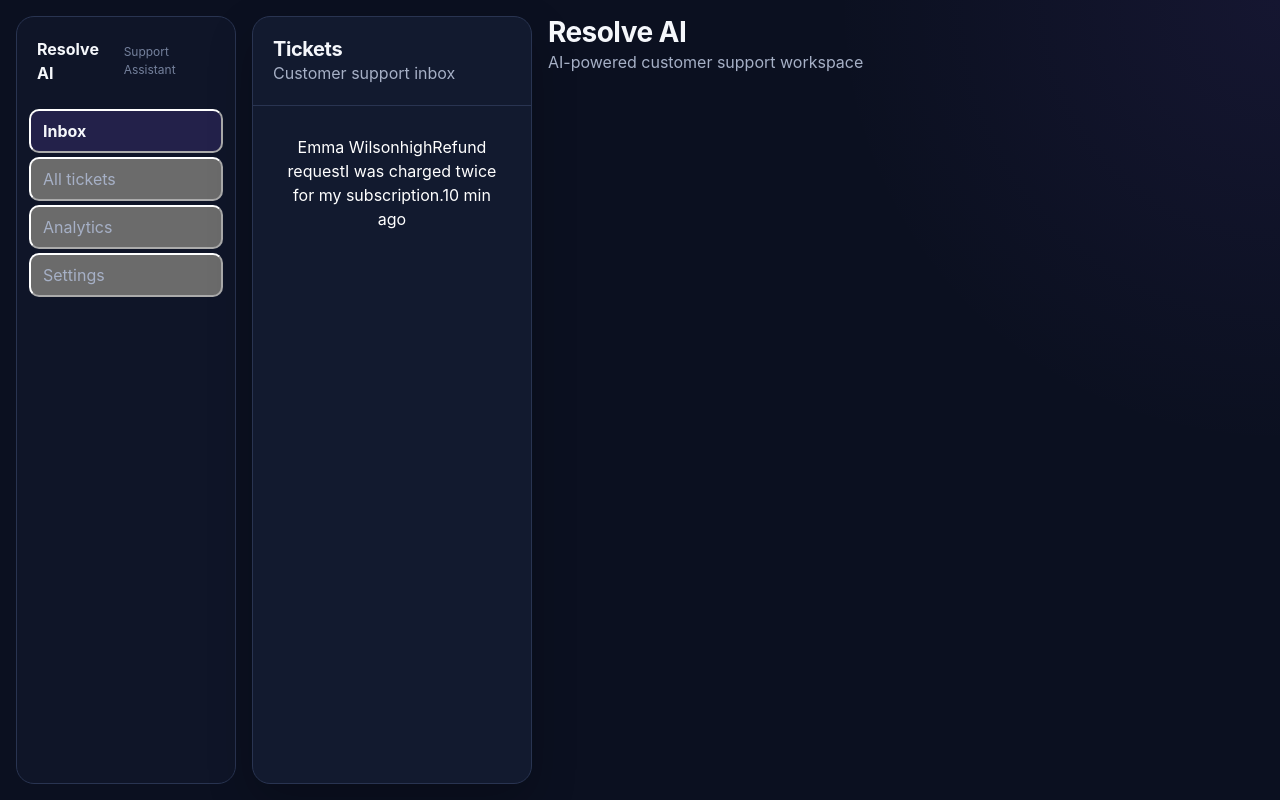
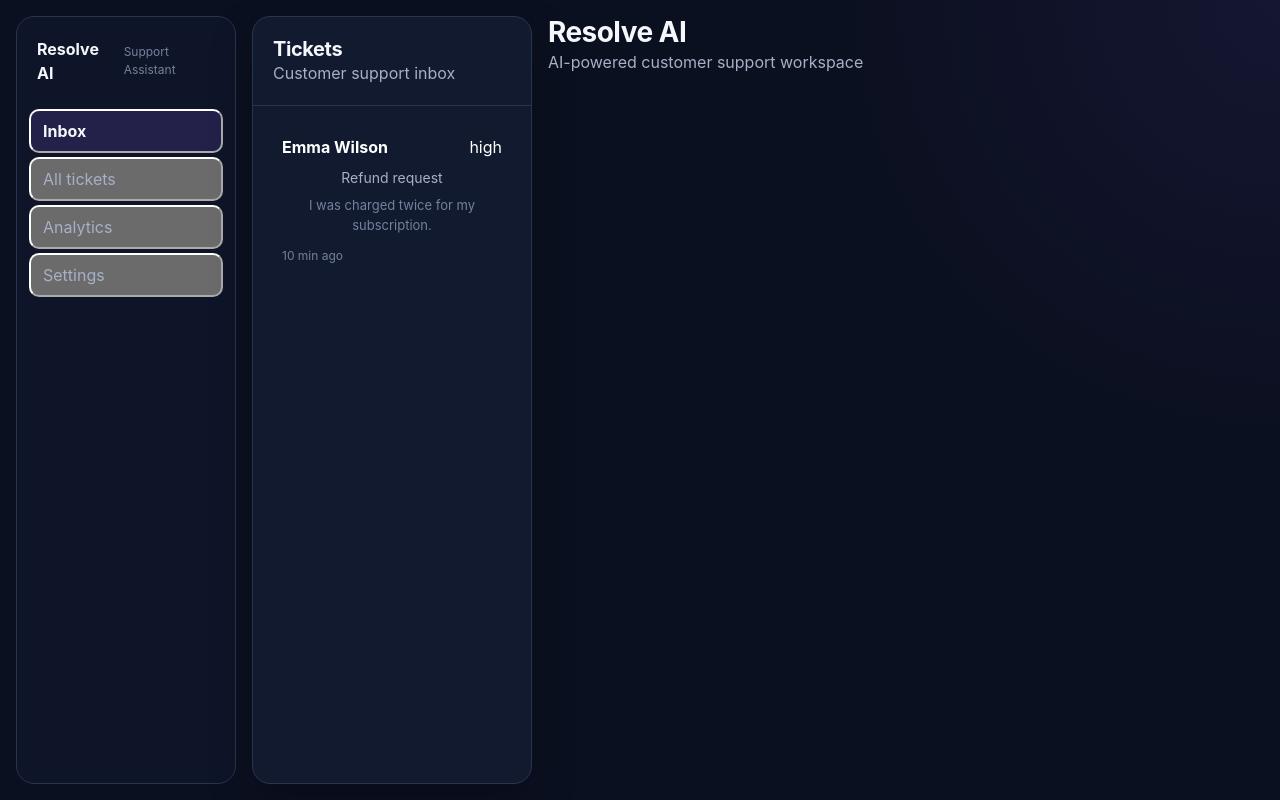
Before and after one commit to LejeuneA/resolve-ai, a React (Vite) app: page / in a window 1280 px wide. Built offline with nearby package versions, Linux system fonts and the light colour scheme.

Commit message:
Structure ticket card and fix ticket type

```diff
--- a/src/components/TicketList/TicketList.tsx
+++ b/src/components/TicketList/TicketList.tsx
@@ -22,11 +22,15 @@ function TicketList() {
             <div className="ticket-list__items">
                 {tickets.map((ticket) => (
                     <button className="ticket-card" type="button" key={ticket.id} >
-                        {ticket.customer}
-                        {ticket.priority}
-                        {ticket.subject}
-                        {ticket.preview}
-                        {ticket.time}
+                        <div className="ticket-card__top">
+                            <span className="ticket-card__customer">{ticket.customer}</span>
+                            <span>{ticket.priority}</span>
+                        </div>
+                        <p className="ticket-card__subject">{ticket.subject}</p>
+                        <p className="ticket-card__preview">{ticket.preview}</p>
+                        <div className="ticket-card__meta">
+                            <span className="ticket-card__time">{ticket.time}</span>
+                        </div>
                     </button>
                 ))}
             </div>
--- a/src/components/TicketList/TicketList.types.ts
+++ b/src/components/TicketList/TicketList.types.ts
@@ -1,4 +1,4 @@
-export type NavItem = {
+export type Ticket = {
     id: string
     customer: string
     subject: string
```
